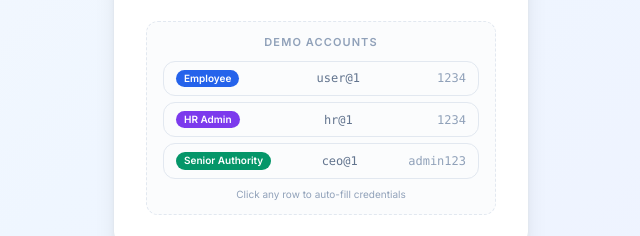
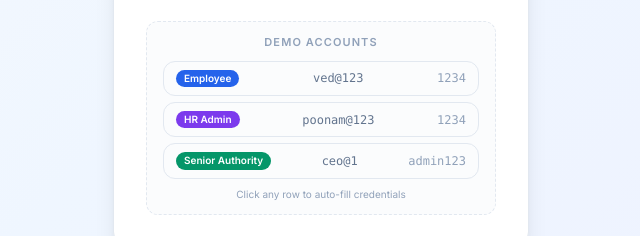
Before and after one commit to Atharva-System/PulseHR, a React (Vite) app in the folder frontend/: page /#/login in a window 1280 px wide. Shown: the part 464-700 px from the top of the page, without its empty margins (319-959 px from the left). Built offline with nearby package versions, Linux system fonts and the light colour scheme; no server answers.

Commit message:
feat: update demo account credentials for login page

```diff
--- a/frontend/src/pages/auth/LoginPage.tsx
+++ b/frontend/src/pages/auth/LoginPage.tsx
@@ -36,11 +36,16 @@ export default function LoginPage() {
   const DEMO_ACCOUNTS = [
     {
       label: "Employee",
-      username: "user@1",
+      username: "ved@123",
       password: "1234",
       color: "#2563eb",
     },
-    { label: "HR Admin", username: "hr@1", password: "1234", color: "#7c3aed" },
+    {
+      label: "HR Admin",
+      username: "poonam@123",
+      password: "1234",
+      color: "#7c3aed",
+    },
     {
       label: "Senior Authority",
       username: "ceo@1",
```
